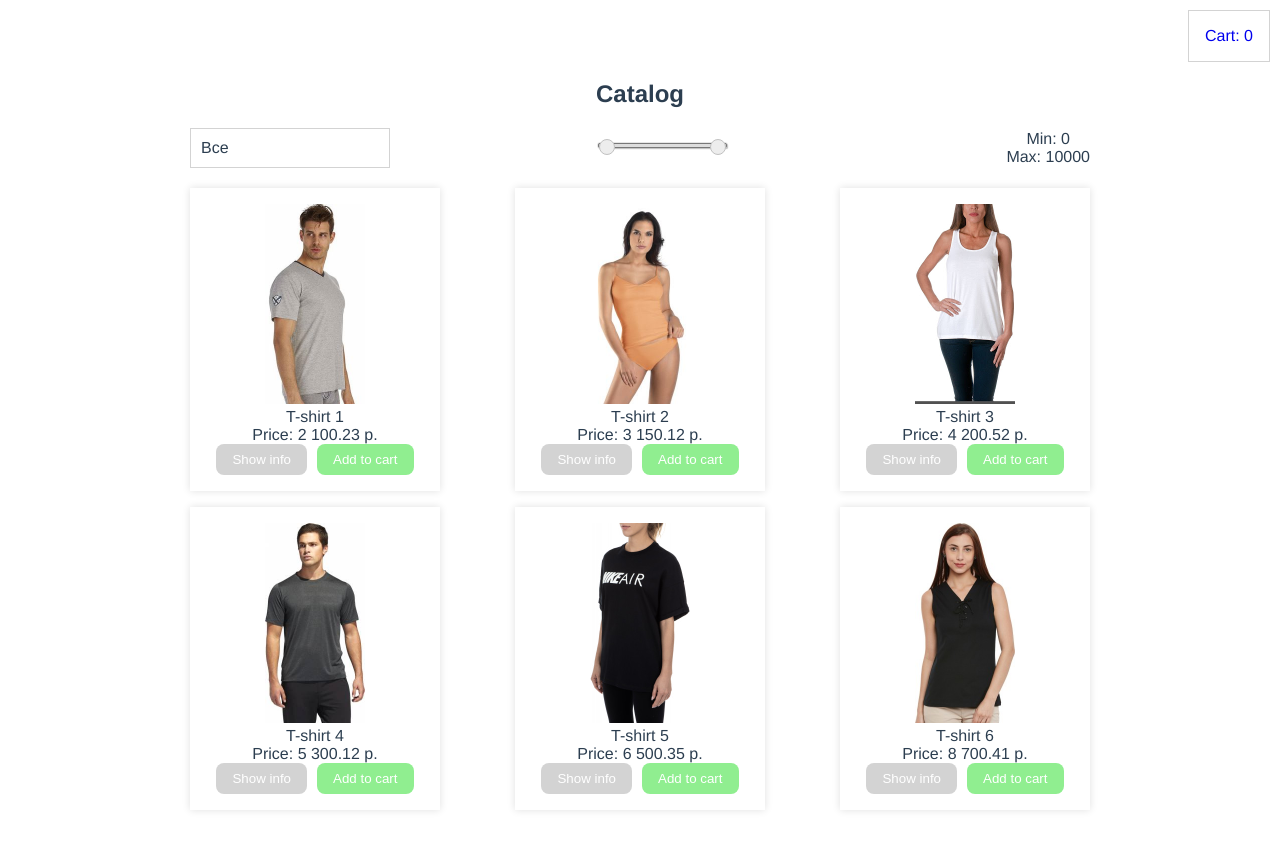
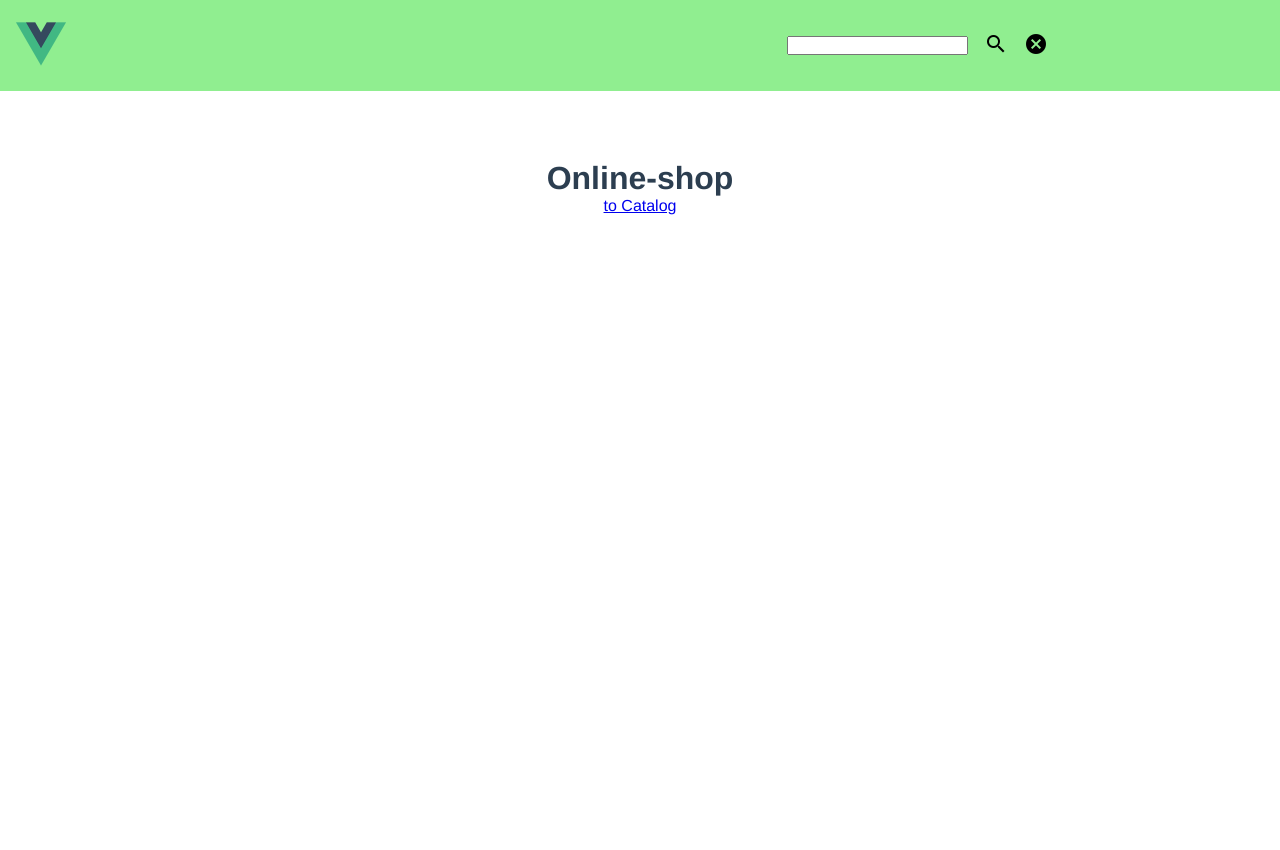
Before and after one commit to Viktoria12007/online_shop_2, a Vue app: page / in a window 1280 px wide. Shown: the top 850 px of the page. After the commit the page ends 800 px from the top, so only its background shows below. Built offline with nearby package versions, Linux system fonts and the light colour scheme; data requests are answered from the project's data file.

Commit message:
catalog search from the main page

```diff
--- a/src/App.vue
+++ b/src/App.vue
@@ -59,6 +59,6 @@
   -moz-osx-font-smoothing: grayscale;
   text-align: center;
   color: #2c3e50;
-  margin-top: 80px;
+  margin-top: 160px;
 }
 </style>
--- a/src/components/catalog/v-catalog.vue
+++ b/src/components/catalog/v-catalog.vue
@@ -86,6 +86,7 @@
        'CART',
       //  'IS_DESKTOP'  Изменение состояния приложения в зависимости от
       //  изменения ширины экрана
+      'SEARCH_VALUE'
      ]),
      filteredProducts() {
        if (this.sortedProducts.length) {
@@ -129,15 +130,31 @@
         this.minPrice = tmp;
       }
       this.setFilter();
+     },
+     sortProductsBySearchValue(value) {
+        this.sortedProducts = [...this.PRODUCTS];
+       if (value) {
+       this.sortedProducts = this.sortedProducts.filter((item) => {
+         return item.name.toLowerCase().includes(value.toLowerCase())
+       })
+       }
+       else {
+         return this.sortedProducts = this.PRODUCTS
+       }
      }
     },
-   watch: {},
+   watch: {
+     SEARCH_VALUE() {
+       this.sortProductsBySearchValue(this.SEARCH_VALUE)
+     }
+   },
    mounted() {
        this.GET_PRODUCTS_FROM_API()
        .then((response) => {
           if(response.data) {
             console.log('Data arrived!');
             this.setFilter();
+            this.sortProductsBySearchValue(this.SEARCH_VALUE)
           }
        })
    }
@@ -158,7 +175,7 @@
     }
     &__link_to_cart {
       position: absolute;
-      top: 10px;
+      top: 100px;
       right: 10px;
       padding: 16px;
       border: 1px solid lightgray;
--- /dev/null
+++ b/src/components/layouts/v-header.vue
@@ -0,0 +1,100 @@
+<template>
+<div class="v-header">
+    <router-link :to="{name: 'mainPage'}">
+        <img src="../../assets/logo.png" alt="">
+    </router-link>
+     <div class="search-field">
+      <input
+      type="text"
+      v-model="searchValue"
+      >
+      <button class="search_btn">
+        <i class="material-icons" @click="search(searchValue)">search</i>
+      </button>
+      <button class="search_btn">
+        <i class="material-icons" @click="clearSearchField">cancel</i>
+      </button>
+    </div>
+</div>
+</template>
+
+<script>
+import {mapActions, mapGetters} from 'vuex'
+
+export default {
+   name: 'v-header',
+   components: {
+
+   },
+   props: {
+
+   },
+   data() {
+       return {
+          searchValue: ''
+       }
+   },
+   computed: {
+    ...mapGetters([
+        'SEARCH_VALUE'
+    ])
+   },
+   methods: {
+     ...mapActions([
+       'GET_SEARCH_VALUE_TO_VUEX'
+     ]),
+     search(value) {
+       this.GET_SEARCH_VALUE_TO_VUEX(value);
+       if (this.$route.path !== '/catalog') {
+           console.log(this.$route.path);
+         this.$router.push('/catalog');
+       }
+     },
+     clearSearchField() {
+       this.searchValue = '';
+       this.GET_SEARCH_VALUE_TO_VUEX();
+       if (this.$route.path !== '/catalog') {
+           console.log('cdscdsc');
+         this.$router.push('/catalog');
+       }
+     }
+   },
+   watch: {
+
+   },
+   mounted() {
+
+   }
+}
+</script>
+
+<style lang="scss">
+.v-header {
+    display: flex;
+    justify-content: space-between;
+    align-items: center;
+    background: $green-bg;
+    padding: 16px;
+    position: fixed;
+    width: 100%;
+    top: 0;
+    left: 0;
+    z-index: 10;
+    img {
+      width: 50px;
+    }
+    .search-field {
+      padding: 16px;
+      position: relative;
+      right: 200px;
+      display: flex;
+      justify-content: center;
+      align-items: center;
+    }
+    .search_btn {
+      margin-left: 16px;
+      background: transparent;
+      border: none;
+    }
+  }
+</style>
--- /dev/null
+++ b/src/components/main-page/v-main-page.vue
@@ -0,0 +1,44 @@
+<template>
+<div class="v-main-page">
+   <h1>Online-shop</h1>
+   <p>
+    <router-link :to="{name: 'catalog'}">
+        to Catalog
+    </router-link>
+   </p>
+</div>
+</template>
+
+<script>
+
+export default {
+   name: 'v-main-page',
+   components: {
+
+   },
+   props: {
+
+   },
+   data() {
+       return {
+
+       }
+   },
+   computed: {
+
+   },
+   methods: {
+
+   },
+   watch: {
+
+   },
+   mounted() {
+
+   }
+}
+</script>
+
+<style lang="scss">
+
+</style>
--- a/src/components/v-main-wrapper.vue
+++ b/src/components/v-main-wrapper.vue
@@ -1,5 +1,6 @@
 <template>
 <div class="v-main-wrapper">
+    <v-header />
     <keep-alive>
         <router-view></router-view>
     </keep-alive>
@@ -7,10 +8,13 @@
 </template>
 
 <script>
+import vHeader from './layouts/v-header.vue'
 
 export default {
    name: 'v-main-wrapper',
-   components: {},
+   components: {
+       vHeader
+   },
    props: {},
    data() {
        return {
--- a/src/router/router.js
+++ b/src/router/router.js
@@ -3,11 +3,13 @@
 
 import vCatalog from '../components/catalog/v-catalog.vue'
 import vCart from '../components/cart/v-cart.vue'
+import vMainPage from '../components/main-page/v-main-page.vue'
 
 Vue.use(Router);
 
 const routes = [
-    { path: '/', name: 'catalog', component: vCatalog },
+    { path: '/', name: 'mainPage', component: vMainPage },
+    { path: '/catalog', name: 'catalog', component: vCatalog },
     { path: '/cart', name: 'cart', component: vCart, props: true },
   ]
 
--- a/src/vuex/actions/common-actions.js
+++ b/src/vuex/actions/common-actions.js
@@ -1,4 +1,7 @@
 export default {
+  GET_SEARCH_VALUE_TO_VUEX({commit}, value) {
+      commit('SET_SEARCH_VALUE_TO_VUEX', value)
+  },
     // SET_MOBILE({commit}) {      Изменение состояния приложения в зависимости,
     //   commit('SWITCH_MOBILE')   от ширины экрана
     // },
--- a/src/vuex/getters/getters.js
+++ b/src/vuex/getters/getters.js
@@ -1,4 +1,7 @@
 export default {
+    SEARCH_VALUE(state) {
+        return state.searchValue
+    },
     // IS_MOBILE(state) {          Изменение состояния приложения в зависимости,
     //     return state.isMobile   от ширины экрана
     // },
--- a/src/vuex/mutations/mutations.js
+++ b/src/vuex/mutations/mutations.js
@@ -1,4 +1,7 @@
 export default {
+   SET_SEARCH_VALUE_TO_VUEX: (state, value) => {
+     state.searchValue = value;
+   },
     // SWITCH_MOBILE: (state) => {    Изменение состояния приложения в зависимости,
     //   state.isMobile = true,       от ширины экрана
     //   state.isDesktop = false
--- a/src/vuex/store.js
+++ b/src/vuex/store.js
@@ -11,6 +11,7 @@
 
 const store = new Vuex.Store({
    state: {
+      searchValue: '',
     //    isMobile: false,  Изменения состояния приложения, в зависимости от
     //    isDesktop: true,  ширины экрана
        products: [],
```
